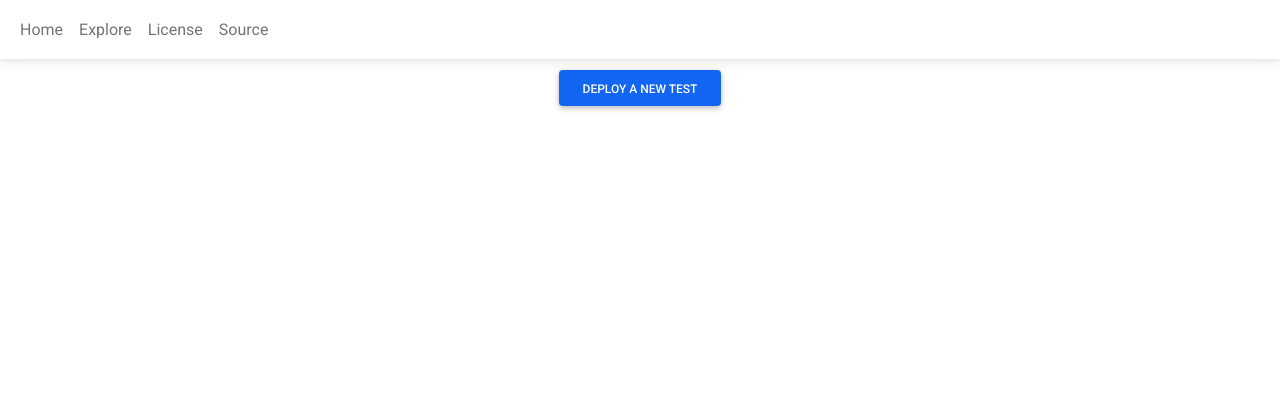
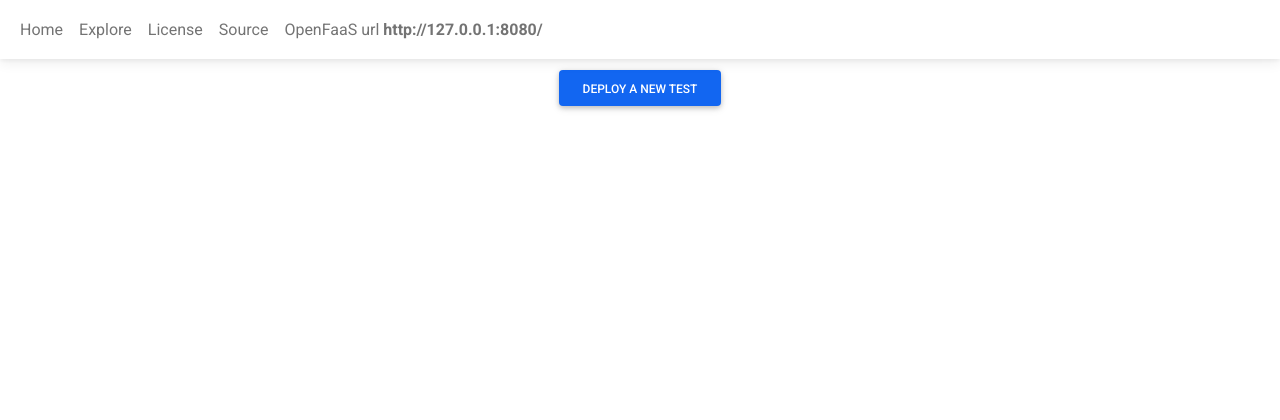
Before and after one commit to JadKHaddad/Openfaas-Performance-Testing-as-a-Service, a Flask app: page / in a window 1280 px wide. Shown: the top 420 px of the page. Run offline with Flask 2, Linux system fonts and the light colour scheme; some libraries are stand-ins or nearby versions.

Commit message:
now we can change openfaas url on the go

```diff
--- a/server/server.py
+++ b/server/server.py
@@ -9,7 +9,7 @@ import requests
 import json
 import gevent
 import argparse
-from urllib.parse import urljoin
+from urllib.parse import urljoin, unquote
 
 PROXYOPENFAASULR = None
 PROXYFUNCTION = None
@@ -26,11 +26,11 @@ app = Flask(__name__)
 
 @app.route('/')
 def index():
-    return render_template('index.html', async_function_call=ASYNCFUNCTIONURL, function_call=FUNCTIONURL, direct=DIRECT)
+    return render_template('index.html', openfaas_url=OPENFAASULR, function_name=FUNCTION, direct=DIRECT)
 
 @app.route('/explore')
 def explore():
-    return render_template('explore.html', async_function_call=ASYNCFUNCTIONURL, function_call=FUNCTIONURL, direct=DIRECT)
+    return render_template('explore.html', openfaas_url=OPENFAASULR, function_name=FUNCTION, direct=DIRECT)
 
 @app.route('/license')
 def license():
@@ -38,21 +38,39 @@ def license():
 
 @app.route('/test/<id>')
 def test(id):
-    return render_template('test.html', id=id, async_function_call=ASYNCFUNCTIONURL, function_call=FUNCTIONURL, direct=DIRECT)
+    return render_template('test.html', id=id, openfaas_url=OPENFAASULR, function_name=FUNCTION, direct=DIRECT)
 
 @app.route('/stream/<id>')
 def stream(id):
     data = {'command':4,'id': id}
+    url = request.cookies.get('openfaasurl')
+    if url is not None:
+        url = unquote(url)
+        url = urljoin(url, 'function/')
+        url = urljoin(url, FUNCTION)
+        if url == FUNCTIONURL:
+            url = PROXYFUNCTIONURL
+    else:
+        url = PROXYFUNCTIONURL
     def stats_stream():
         while True:
-            response = requests.post(PROXYFUNCTIONURL, data=json.dumps(data))
+            response = requests.post(url, data=json.dumps(data))
             yield f'data: {response.text}\n\n'
             gevent.sleep(1)
     return Response(stats_stream(), mimetype="text/event-stream")
 
 @app.route('/proxy', methods=['POST'])
 def proxy():
-    res = requests.post(PROXYFUNCTIONURL, data=request.data.decode("utf-8"))
+    url = request.cookies.get('openfaasurl')
+    if url is not None:
+        url = unquote(url)
+        url = urljoin(url, 'function/')
+        url = urljoin(url, FUNCTION)
+        if url == FUNCTIONURL:
+            url = PROXYFUNCTIONURL
+    else:
+        url = PROXYFUNCTIONURL
+    res = requests.post(url, data=request.data.decode("utf-8"))
     return Response(
         response=res.content,
         status=res.status_code,
--- a/server/static/scripts/static.js
+++ b/server/static/scripts/static.js
@@ -1,4 +1,4 @@
-FUNCTIONCALL = '/proxy';
+FUNCTIONCALL = '/proxy'
 
 function CreateTest(id, users, spawnRate, host, time, status, code, stats, valid, startedAt) {
     var test = document.createElement('div');
@@ -325,6 +325,73 @@ function IsJsonString(str) {
     return true;
 }
 
+function getHostName(urlStr){
+    var l = new URL(urlStr)
+    return l.hostname + ':' + l.port;
+}
+
+function setCookie(name, value, daysToLive) {
+    // Encode value in order to escape semicolons, commas, and whitespace
+    var cookie = name + "=" + encodeURIComponent(value);
+
+    if(typeof daysToLive === "number") {
+        /* Sets the max-age attribute so that the cookie expires
+        after the specified number of days */
+        cookie += "; max-age=" + (daysToLive*24*60*60);
+
+        document.cookie = cookie;
+    }
+}
+
+function getCookie(name) {
+    // Split cookie string and get all individual name=value pairs in an array
+    var cookieArr = document.cookie.split(";");
+
+    // Loop through the array elements
+    for(var i = 0; i < cookieArr.length; i++) {
+        var cookiePair = cookieArr[i].split("=");
+
+        /* Removing whitespace at the beginning of the cookie name
+        and compare it with the given string */
+        if(name == cookiePair[0].trim()) {
+            // Decode the cookie value and return
+            return decodeURIComponent(cookiePair[1]);
+        }
+    }
+    // Return null if not found
+    return null;
+}
+
 document.addEventListener("DOMContentLoaded", function () {
-    if (document.getElementById('direct').innerText === 'true') FUNCTIONCALL = document.getElementById('function-call').innerText;
+    const functionName = document.getElementById('function-name').innerText;
+    var openfaasUrl = document.getElementById('openfaas-url').innerText;
+    if (getCookie('openfaasurl') != null){
+        openfaasUrl = getCookie('openfaasurl');
+    }
+    $('#url-input').val(openfaasUrl);
+    $('#url').text(openfaasUrl).on('click', function(){
+        $('#url-modal-button').click();
+        return false;
+    });
+
+    $('#set-url-btn').on('click',function(){
+        openfaasUrl = $('#url-input').val();
+        setCookie('openfaasurl', openfaasUrl, 365);
+        $('#url').text(openfaasUrl)
+        $('#dismiss-url-modal-btn').click();
+        if (document.getElementById('direct').innerText === 'true'){
+            if (openfaasUrl.slice(-1) == '/'){
+                openfaasUrl = openfaasUrl.slice(0, -1);
+            }
+            FUNCTIONCALL = `${openfaasUrl}/function/${functionName}`;
+        }
+        location.reload();
+    });
+
+    if (document.getElementById('direct').innerText === 'true'){
+        if (openfaasUrl.slice(-1) == '/'){
+            openfaasUrl = openfaasUrl.slice(0, -1);
+        }
+        FUNCTIONCALL = `${openfaasUrl}/function/${functionName}`;
+    }
 });
--- a/server/templates/explore.html
+++ b/server/templates/explore.html
@@ -1,6 +1,6 @@
 {% include "header.html" %}
-<div class="hidden" id="function-call">{{ function_call }}</div>
-<div class="hidden" id="async-function-call">{{ async_function_call }}</div>
+<div class="hidden" id="openfaas-url">{{ openfaas_url }}</div>
+<div class="hidden" id="function-name">{{ function_name }}</div>
 <div class="hidden" id="direct">{{ direct }}</div>
 <div class="btn-container">
     <button type="button" class="btn btn-danger" id="delete" disabled>Delete</button>
--- a/server/templates/footer.html
+++ b/server/templates/footer.html
@@ -41,7 +41,7 @@
    <button type="button" class="btn btn-primary hidden" data-mdb-toggle="modal" data-mdb-target="#Confirmation-Modal" id="confirmation-modal-button"></button>
 </div>
 
-<!-- Info Modal -->
+<!-- Confimation Modal -->
 <div class="modal fade" id="Confirmation-Modal" tabindex="-1" aria-labelledby="ModalLabel" aria-hidden="true">
    <div class="modal-dialog">
       <div class="modal-content">
@@ -52,6 +52,32 @@
             <button type="button" class="btn btn-danger" id="confirm-delete">Delete</button>
             <button type="button" class="btn btn-primary hidden" data-mdb-dismiss="modal" id="dismiss-confirmation-modal-btn"></button>
          </div>
+      </div>
+   </div>
+</div>
+
+<!-- Button trigger confirmation modal -->
+<div>
+   <button type="button" class="btn btn-primary hidden" data-mdb-toggle="modal" data-mdb-target="#Url-Modal" id="url-modal-button"></button>
+</div>
+
+<!-- Confimation Modal -->
+<div class="modal fade" id="Url-Modal" tabindex="-1" aria-labelledby="ModalLabel" aria-hidden="true">
+   <div class="modal-dialog">
+      <div class="modal-content">
+         <div class="modal-body">
+            <form>
+               <!-- Users input -->
+               <div class="form-outline mb-4">
+                  <input type="text" id="url-input" class="form-control" />
+                  <label class="form-label" for="url-input">OpenFaaS url</label>
+               </div>
+            </form>
+         </div>
+         <div class="modal-footer">
+            <button type="button" class="btn btn-primary" id="set-url-btn">Ok</button>
+         </div>
+         <button type="button" class="btn btn-primary hidden" data-mdb-dismiss="modal" id="dismiss-url-modal-btn"></button>
       </div>
    </div>
 </div>
--- a/server/templates/header.html
+++ b/server/templates/header.html
@@ -52,6 +52,10 @@
                      <a class="nav-link" aria-current="page"
                         href="https://github.com/JadKHaddad/Openfaas-Performance-Testing-as-a-Service">Source</a>
                   </li>
+                  <li class="nav-item">
+                     <a class="nav-link" aria-current="page"
+                        href="#">OpenFaaS url <label id="url" style="font-weight: bold"></label></a>
+                  </li>
                </ul>
             </div>
          </div>
--- a/server/templates/index.html
+++ b/server/templates/index.html
@@ -1,6 +1,6 @@
 {% include "header.html" %}
-<div class="hidden" id="function-call">{{ function_call }}</div>
-<div class="hidden" id="async-function-call">{{ async_function_call }}</div>
+<div class="hidden" id="openfaas-url">{{ openfaas_url }}</div>
+<div class="hidden" id="function-name">{{ function_name }}</div>
 <div class="hidden" id="direct">{{ direct }}</div>
 <!-- Button trigger modal -->
 <div class="btn-container">
--- a/server/templates/test.html
+++ b/server/templates/test.html
@@ -1,7 +1,7 @@
 {% include "header.html" %}
 <div class="hidden" id="test-id">{{ id }}</div>
-<div class="hidden" id="function-call">{{ function_call }}</div>
-<div class="hidden" id="async-function-call">{{ async_function_call }}</div>
+<div class="hidden" id="openfaas-url">{{ openfaas_url }}</div>
+<div class="hidden" id="function-name">{{ function_name }}</div>
 <div class="hidden" id="direct">{{ direct }}</div>
 </div>
 <!-- close content -->
```
